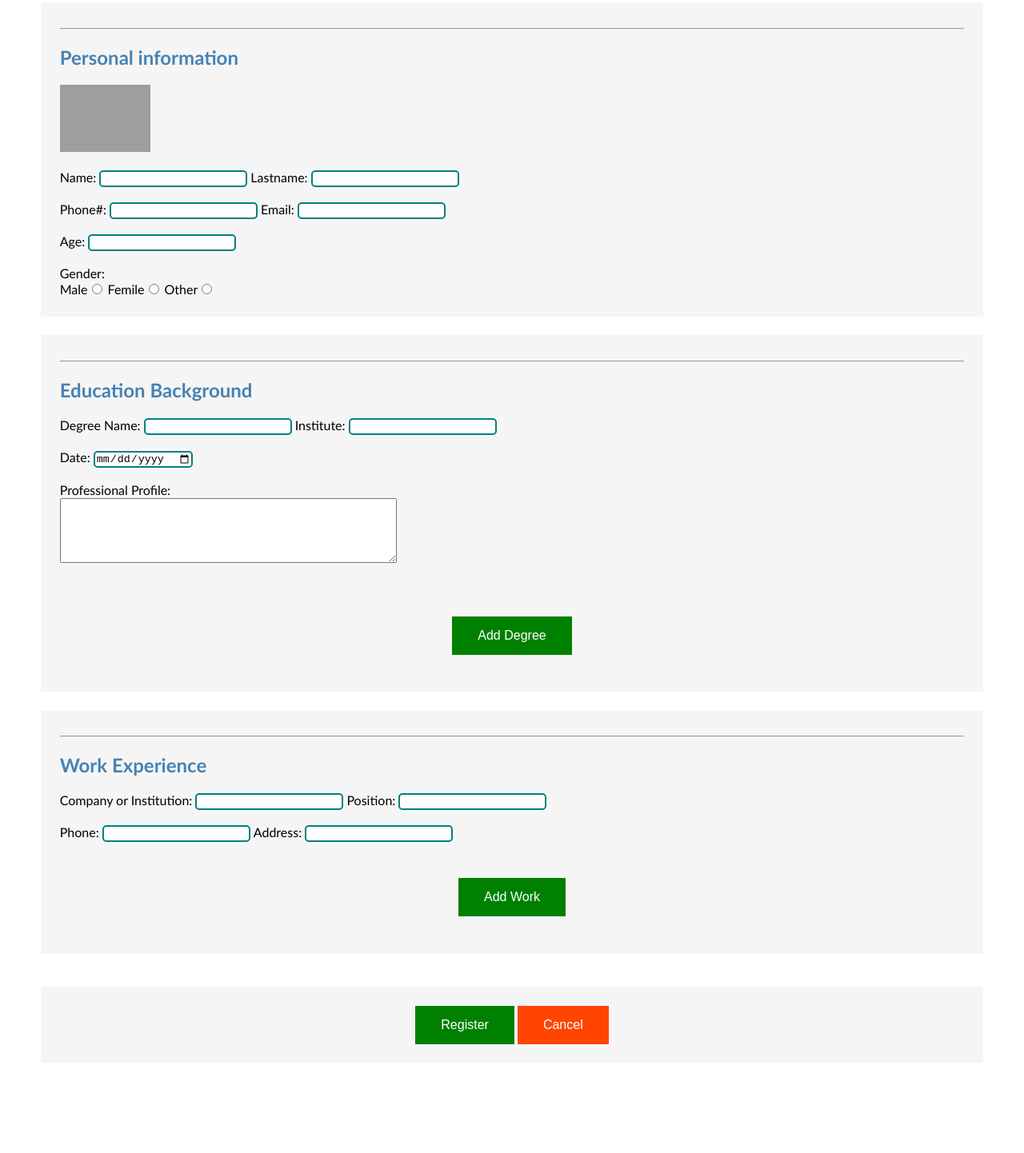
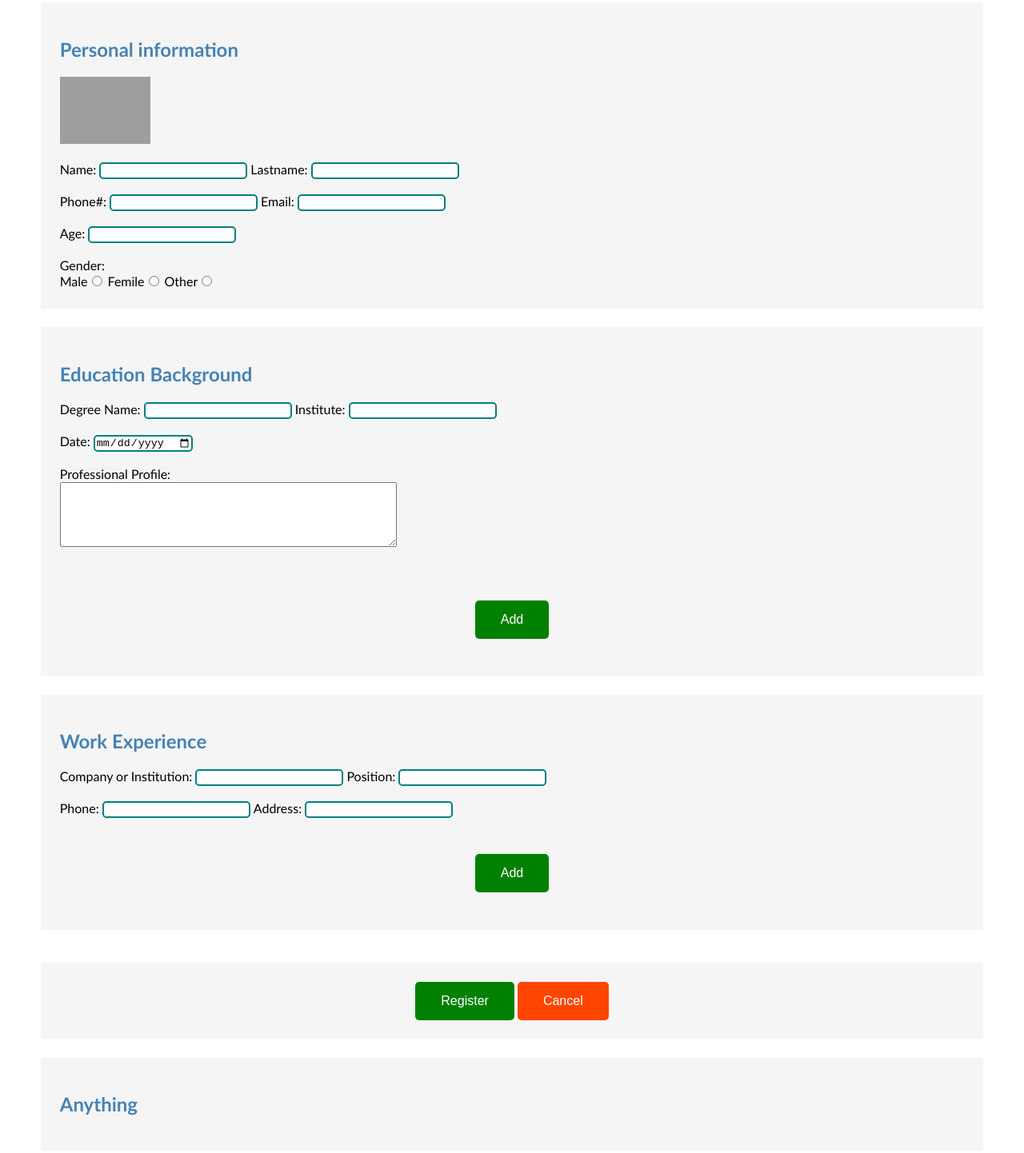
Before and after one commit to charlitoro/trends-development, a plain HTML site: page src/avanzada/curriculumVitae.html in a window 1280 px wide. Shown: the part 132-1574 px from the top of the page at 80% size. Before the commit the page ends 1512 px from the top, so only its background shows below. Drawn offline with Linux system fonts and the light colour scheme; grey boxes are pictures that could not be loaded.

Commit message:
add javascript code

```diff
--- a/src/avanzada/css/styles.css
+++ b/src/avanzada/css/styles.css
@@ -53,7 +53,7 @@ input {
     border: 2px solid teal;
 }
 
-button.green {
+.green {
     background-color:green;
     border: none;
     color: white;
@@ -64,7 +64,7 @@ button.green {
     font-size: 16px;
   }
 
-  button.red {
+  .red {
     background-color: orangered;
     border: none;
     color: white;
--- a/src/avanzada/curriculumVitae.html
+++ b/src/avanzada/curriculumVitae.html
@@ -4,94 +4,105 @@
     <meta charset="UTF-8">
     <meta name="viewport" content="width=device-width, initial-scale=1.0">
     <title>Curriculum Vitae</title>
-    <link rel="stylesheet" href="css/styles.css">
+    <link rel="stylesheet" href="css/styles.css" type="text/css">
 </head>
 <body>
     <h1>Curriculum Vitae Registration</h1>
+    <form name="personalForm" id="personalForm" action="">
         <div>
-        <hr>
             <h2>Personal information</h2>
             <img src="https://pbs.twimg.com/profile_images/421277055863377921/xfYTaCMI_400x400.jpeg" alt="Lenny">
 
             <br><br>
 
             <label>Name:</label>
-        <input type="text">
+            <input type="text" name="personalName" id="personalName">
 
             <label>Lastname:</label>
-        <input type="text">
+            <input type="text" name="personalLastname" id="personalLastname">
 
             <br><br>
 
             <label for="personal-phone">Phone#: </label>
-        <input type="text">
+            <input type="text" name="personalPhone" id="personalPhone">
 
             <label for="email">Email: </label>
-        <input type="email" id="email">
+            <input type="email" name="personalEmail" id="personalEmail">
 
             <br><br>
 
             <label for="age">Age:</label>
-        <input type="number" >
+            <input type="number" name="personalAge" id="personalAge">
 
             <br><br>
 
             <label for="gender">Gender:</label> <br>
-        <label>Male<input type="radio" value="male"></label>
-        <label>Femile<input type="radio" value="femile"></label>
-        <label>Other<input type="radio" value="other"></label>
+            <label>Male<input type="radio" name="personalGender" id="genderMale" value="male"></label>
+            <label>Femile<input type="radio" name="personalGender" id="genderFemile" value="femile"></label>
+            <label>Other<input type="radio" name="personalGender" id="genderOther" value="other"></label>
         </div>
+    </form>
+
+    <form name="educationForm" id="educationForm" action="">
         <div>
-        <hr>
             <h2>Education Background</h2>
 
             <label for="degree">Degree Name: </label>
-        <input type="text">
+            <input type="text" name="educationDegree" id="educationDegree">
 
             <label for="institude">Institute: </label>
-        <input type="text">
+            <input type="text" name="educationInstitute" id="educationInstitute">
 
             <br><br>
 
             <label for="degree-date">Date:</label>
-        <input type="date">
+            <input type="date" name="educationDate" id="educationDate">
 
             <br><br>
 
             <label for="profile">Professional Profile: </label> <br>
-        <textarea cols="50" rows="5"></textarea>
+            <textarea cols="50" rows="5" name="educationProfile" id="educationProfile"></textarea>
 
             <br><br>
             <div align="center">
-            <button class="green" type="submit">Add Degree</button>
+                <input class="green" type="button" value="Add" name="" id="" onclick="onClickAddEducation()">
             </div>
 
         </div>
+    </form>
+
+    <form name="workForm" id="workForm" action="">
         <div>
-        <hr>
             <h2>Work Experience</h2>
             <label for="company">Company or Institution: </label>
-        <input type="text">
+            <input type="text" name="workCompany" id="workCompany">
 
             <label for="position">Position: </label>
-        <input type="text">
+            <input type="text" name="workPosition" id="workPosition">
 
             <br><br>
 
             <label for="work-phone">Phone: </label>
-        <input type="text" id="phone">
+            <input type="text" name="workPhone" id="workPhone">
 
-        <label for="medical-address">Address:</label>
-        <input type="text" name="medial-address">
+            <label for="work-address">Address:</label>
+            <input type="text" name="workAddress" id="workAddress">
 
             <div align="center">
-            <button class="green" type="submit">Add Work</button>
+                <input class="green" type="button" value="Add" name="" id="" onclick="onClickAddWork()">
             </div>
         </div>
+    </form>
+
     <br>
     <div align="center">
-        <button class="green" type="submit">Register</button>
-        <button class="red" type="reset">Cancel</button>
+        <input class="green" type="button" name="" id="" onclick="onClickSummary()" value="Register">
+        <input class="red" type="button" name="" id="" onclick="onClickCancel()" value="Cancel">
+    </div>
+    <!-- Summary dynamic area -->
+    <div id="summary">
+        <h2>Anything</h2>
     </div>
 </body>
+<script src="src/main.js"></script>
 </html>
--- /dev/null
+++ b/src/avanzada/src/main.js
@@ -0,0 +1,58 @@
+var education = []
+var work = []
+
+
+var divSummary = document.getElementById('summary')
+
+function onClickAddEducation() {
+    var degreeName = document.getElementById('educationDegree').value
+    var institute = document.getElementById('educationInstitute').value
+
+    if( !degreeName || !institute ) {
+        alert('Error: Degree Name or Institute fields are empty, this fields are required')
+        return undefined
+    }
+    education.push({ degree: degreeName, institute })
+}
+
+function onClickAddWork() {
+    var company = document.getElementById('workCompany').value
+    var position = document.getElementById('workPosition').value
+
+    if( !company || !position) {
+        alert('Error: Company and Position fields are empty, this fields are required')
+        return undefined
+    }
+    work.push({company, position})
+}
+
+function onClickSummary() {
+    var name = document.getElementById('personalName').value
+    var lastName = document.getElementById('personalLastname').value
+    if (! name || !lastName) {
+        alert('Error: Name and Lastname are required fields')
+        return undefined
+    }
+
+    var educationHtml = ''
+    var workHtml = ''
+    for(var i = 0; i < education.length; i++) {
+        educationHtml += `<h5>${education[i].degree}(${education[i].institute})</h5>`
+    }
+    for(var i = 0; i < work.length; i++) {
+        workHtml += `<h5>${work[i].position}(${work[i].company})</h5>`
+    }
+    divSummary.innerHTML = `
+        <h2>Summary</h2>
+        <h3>${name} ${lastName}</h3>
+        <h4>Education</h4>
+        ${educationHtml}
+        <h4>Work</h4>
+        ${workHtml}
+    `
+}
+
+function onClickCancel() {
+   education = [];
+   work = []
+}
```
Lines whose indentation alone changed are shown as unchanged.
